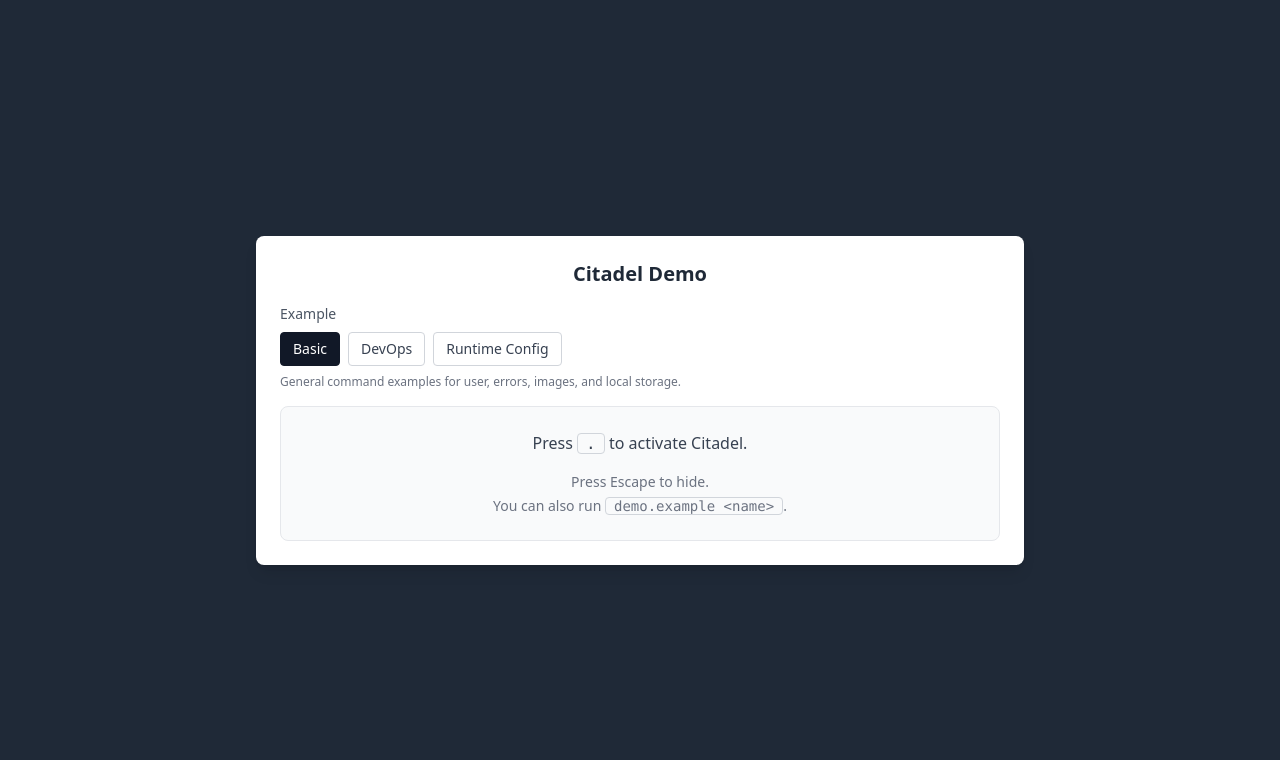
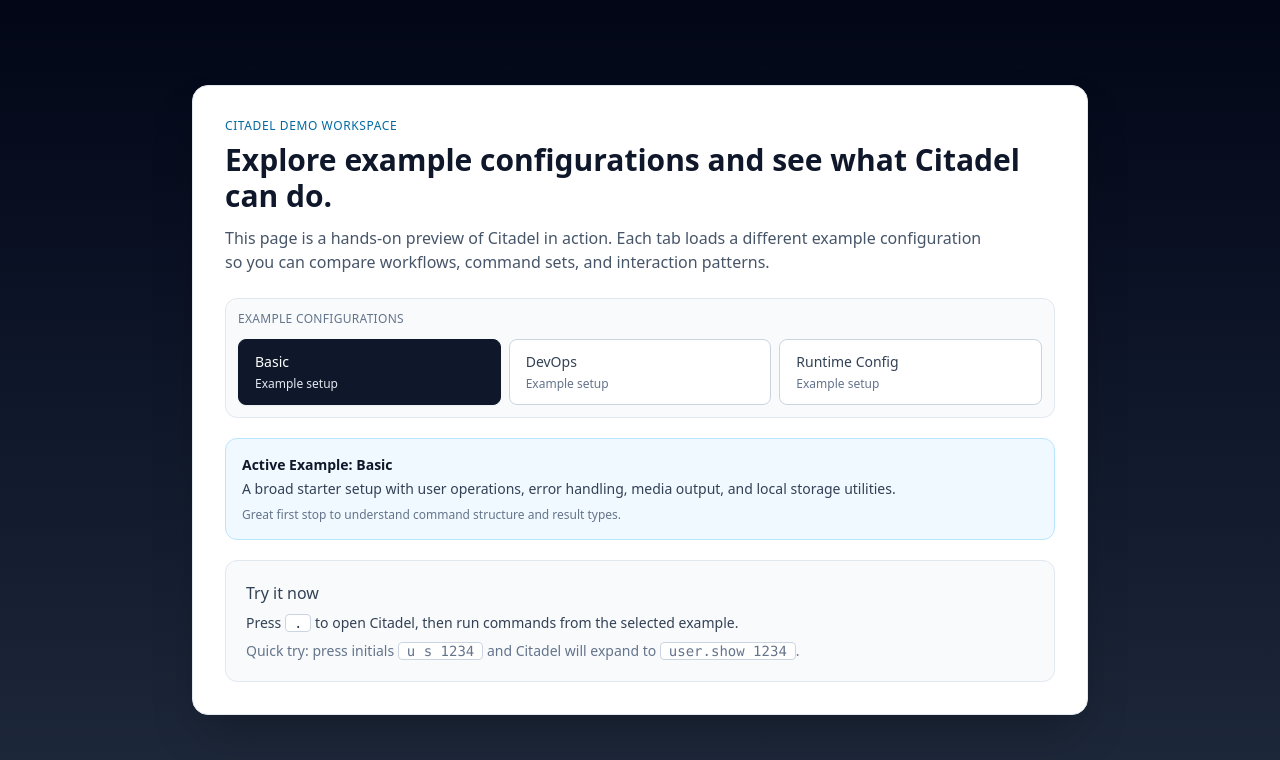
Before and after one commit to jchilders/citadel_cli, a React (Vite) app: page / in a window 1280 px wide. Shown: the top 760 px of the page. Built offline with nearby package versions, Linux system fonts and the light colour scheme.

Commit message:
update App.tsx

```diff
--- a/src/App.tsx
+++ b/src/App.tsx
@@ -3,8 +3,6 @@
 import { createBasicCommandRegistry } from "./examples/basicCommands.ts";
 import { createDevOpsCommandRegistry } from "./examples/devopsCommands";
 import { defaultConfig } from "./components/Citadel/config/defaults";
-import { CommandRegistry, cloneCommandSegments } from "./components/Citadel/types/command-registry";
-import { command, registerCommand, text } from "./components/Citadel/types/command-dsl";
 import { useRuntimeConfigDemo } from "./examples/runtimeConfigDemo";
 import "./styles/app.css";
 
@@ -17,55 +15,30 @@
   runtime: "Runtime Config",
 };
 const EXAMPLE_DESCRIPTIONS: Record<ExampleId, string> = {
-  basic: "General command examples for user, errors, images, and local storage.",
-  devops: "Deployment, monitoring, and infrastructure-oriented command examples.",
-  runtime: "Commands that reconfigure Citadel behavior in real time.",
+  basic: "A broad starter setup with user operations, error handling, media output, and local storage utilities.",
+  devops: "An operations-flavored setup focused on deploy, logs, metrics, and infrastructure actions.",
+  runtime: "A live configuration setup that changes Citadel behavior while you use it.",
+};
+const EXAMPLE_HINTS: Record<ExampleId, string> = {
+  basic: "Great first stop to understand command structure and result types.",
+  devops: "Shows how Citadel can power fast operational workflows in internal tools.",
+  runtime: "Shows Citadel acting as a control surface, not just a command runner.",
+};
+const EXAMPLE_TRY_COMMAND: Record<ExampleId, string> = {
+  basic: "user.show 1234",
+  devops: "monitor.metrics",
+  runtime: "cursor.type.spin",
+};
+const EXAMPLE_TRY_KEYS: Record<ExampleId, string> = {
+  basic: "u s 1234",
+  devops: "m m",
+  runtime: "cu t sp",
 };
 
 const VALID_EXAMPLE_IDS: ExampleId[] = ["basic", "devops", "runtime"];
 
 const isExampleId = (value: string): value is ExampleId =>
   VALID_EXAMPLE_IDS.includes(value as ExampleId);
-
-function withDemoSwitcher(
-  baseRegistry: CommandRegistry,
-  setSelectedExample: (example: ExampleId) => void
-): CommandRegistry {
-  const merged = new CommandRegistry();
-
-  baseRegistry.commands.forEach((node) => {
-    merged.addCommand(cloneCommandSegments(node.segments), node.description ?? "", node.handler);
-  });
-
-  registerCommand(
-    merged,
-    command("demo.example")
-      .describe("Switch the active demo example")
-      .arg("name", (arg) =>
-        arg.describe("Example name: basic | devops | runtime")
-      )
-      .handle(async ({ namedArgs }) => {
-        const nextValue = namedArgs.name?.trim().toLowerCase() ?? "";
-        if (!isExampleId(nextValue)) {
-          return text(
-            `Unknown example "${namedArgs.name ?? ""}". Use one of: ${VALID_EXAMPLE_IDS.join(", ")}.`
-          );
-        }
-
-        setSelectedExample(nextValue);
-        return text(`Switched active example to "${EXAMPLE_LABELS[nextValue]}".`);
-      })
-  );
-
-  registerCommand(
-    merged,
-    command("demo.examples")
-      .describe("Show available demo examples")
-      .handle(async () => text(`Available examples: ${VALID_EXAMPLE_IDS.join(", ")}`))
-  );
-
-  return merged;
-}
 
 const getInitialExample = (): ExampleId => {
   if (typeof window === "undefined") {
@@ -106,51 +79,73 @@
 
   const activeConfig = selectedExample === "runtime" ? runtimeDemo.config : defaultConfig;
 
-  const commandRegistry = useMemo(
-    () => withDemoSwitcher(activeBaseRegistry, setSelectedExample),
-    [activeBaseRegistry]
-  );
+  const commandRegistry = activeBaseRegistry;
 
   return (
-    <div className="min-h-screen bg-gray-800 flex items-center justify-center p-8">
-      <div className="w-full max-w-3xl bg-white rounded-lg shadow-lg p-6">
-        <h1 className="text-xl font-semibold text-gray-800 text-center mb-4">
-          Citadel Demo
-        </h1>
-        <div className="mb-4">
-          <div className="text-sm text-gray-600 mb-2">
-            Example
+    <div className="min-h-screen bg-gradient-to-b from-slate-950 via-slate-900 to-slate-800 flex items-center justify-center p-6 md:p-8">
+      <div className="w-full max-w-4xl bg-white rounded-2xl shadow-2xl p-6 md:p-8 border border-slate-200">
+        <div className="mb-6">
+          <p className="text-xs font-medium tracking-wider uppercase text-sky-700 mb-2">
+            Citadel Demo Workspace
+          </p>
+          <h1 className="text-2xl md:text-3xl font-semibold text-slate-900 leading-tight">
+            Explore example configurations and see what Citadel can do.
+          </h1>
+          <p className="mt-3 text-sm md:text-base text-slate-600 max-w-3xl">
+            This page is a hands-on preview of Citadel in action. Each tab loads a different example configuration so
+            you can compare workflows, command sets, and interaction patterns.
+          </p>
+        </div>
+
+        <div className="mb-5 rounded-xl border border-slate-200 bg-slate-50 p-3">
+          <div className="text-xs font-medium uppercase tracking-wide text-slate-500 mb-3">
+            Example Configurations
           </div>
-          <div className="flex flex-wrap gap-2">
+          <div className="grid grid-cols-1 sm:grid-cols-3 gap-2">
             {VALID_EXAMPLE_IDS.map((exampleId) => {
               const isActive = selectedExample === exampleId;
               return (
                 <button
                   key={exampleId}
                   type="button"
-                  className={`px-3 py-1.5 rounded border text-sm transition ${
+                  className={`text-left px-4 py-3 rounded-lg border text-sm transition ${
                     isActive
-                      ? "bg-gray-900 text-white border-gray-900"
-                      : "bg-white text-gray-700 border-gray-300 hover:bg-gray-100"
+                      ? "bg-slate-900 text-white border-slate-900 shadow-sm"
+                      : "bg-white text-slate-700 border-slate-300 hover:bg-slate-100"
                   }`}
                   onClick={() => setSelectedExample(exampleId)}
                 >
-                  {EXAMPLE_LABELS[exampleId]}
+                  <div className="font-medium">{EXAMPLE_LABELS[exampleId]}</div>
+                  <div className={`mt-1 text-xs ${isActive ? "text-slate-200" : "text-slate-500"}`}>
+                    Example setup
+                  </div>
                 </button>
               );
             })}
           </div>
-          <p className="mt-2 text-xs text-gray-500">
-            {EXAMPLE_DESCRIPTIONS[selectedExample]}
+        </div>
+
+        <div className="mb-5 rounded-xl border border-sky-200 bg-sky-50 p-4">
+          <p className="text-sm font-semibold text-slate-900 mb-1">
+            Active Example: {EXAMPLE_LABELS[selectedExample]}
           </p>
+          <p className="text-sm text-slate-700">{EXAMPLE_DESCRIPTIONS[selectedExample]}</p>
+          <p className="text-xs text-slate-500 mt-2">{EXAMPLE_HINTS[selectedExample]}</p>
         </div>
-        <div className="bg-gray-50 border border-gray-200 rounded-lg p-6 text-center text-gray-700">
-          <p className="mb-4">
-            Press <code className="px-2 border border-gray-300 rounded">.</code> to activate Citadel.
+
+        <div className="bg-slate-50 border border-slate-200 rounded-xl p-5 text-slate-700">
+          <p className="font-medium mb-2">
+            Try it now
           </p>
-          <p className="text-sm text-gray-500">Press Escape to hide.</p>
-          <p className="text-sm text-gray-500 mt-1">
-            You can also run <code className="px-2 border border-gray-300 rounded">demo.example &lt;name&gt;</code>.
+          <p className="text-sm">
+            Press <code className="px-2 border border-slate-300 rounded bg-white">.</code> to open Citadel, then run
+            commands from the selected example.
+          </p>
+          <p className="text-sm text-slate-500 mt-2">
+            Quick try: press initials{" "}
+            <code className="px-2 border border-slate-300 rounded bg-white">{EXAMPLE_TRY_KEYS[selectedExample]}</code>{" "}
+            and Citadel will expand to{" "}
+            <code className="px-2 border border-slate-300 rounded bg-white">{EXAMPLE_TRY_COMMAND[selectedExample]}</code>.
           </p>
         </div>
         <Citadel
```
Also changed, not shown: 1 other file (tests, documents, lock files or other folders).
